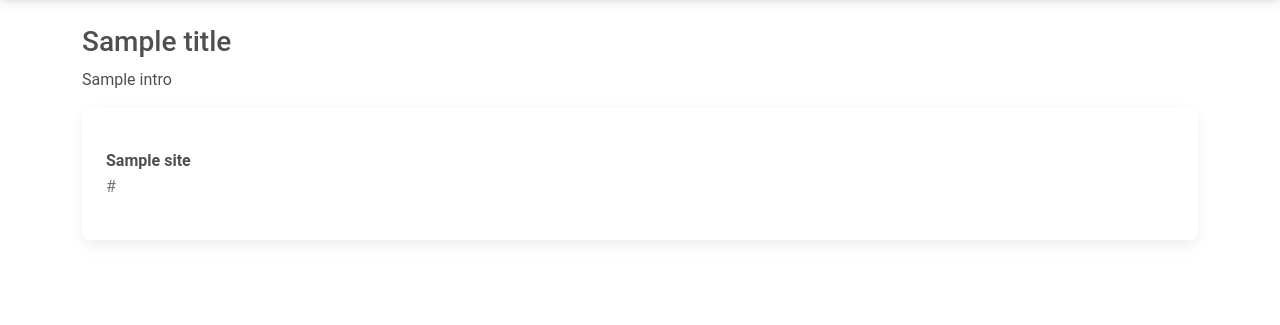
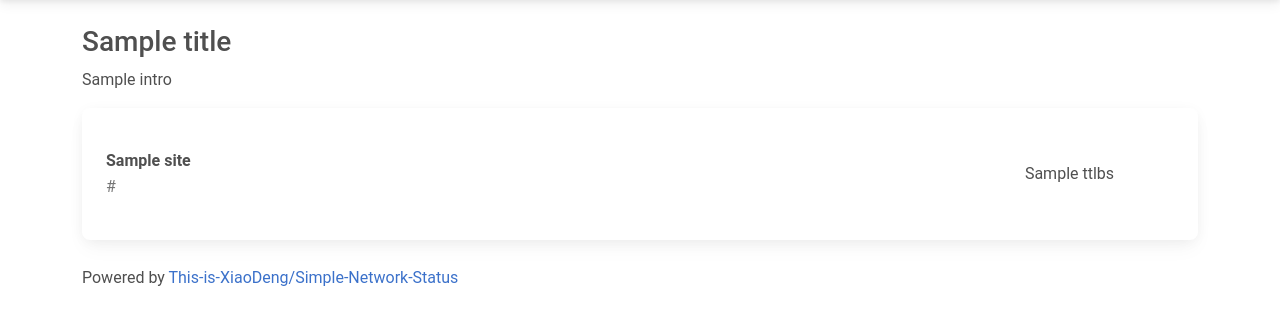
Before and after one commit to This-is-XiaoDeng/Simple-Network-Status, a Flask app: template templates/index.html in a window 1280 px wide. Shown: the part 59-384 px from the top of the page. Run offline with Flask 3, Linux system fonts and the light colour scheme; the template is opened without the code that fills it: most values are stand-ins (such as "Sample title", 1, 10 or a date in 2020).

Commit message:
添加状态：缓慢

```diff
--- a/app.py
+++ b/app.py
@@ -20,25 +20,31 @@
     data_update_at = time.time()
     length = 0
     for site in site_data:
+        # print("Getting", site["url"])
         try:
+            start_time = time.time()
             req = requests.get(site["url"])
+            ttlb = round(time.time() - start_time, 3)
         except:
             site_data[length].update({
                 "status": config["lang"]["status"]["error"],
-                "status_type": "danger"
+                "status_type": "danger",
+                "ttlb": "0.000"
             })
             length += 1
             continue
 
         if req.status_code == 200:
             site_data[length].update({
-                "status": config["lang"]["status"]["working"],
-                "status_type": "success"
+                "status": config["lang"]["status"]["working" if ttlb <= config["slow_ttlb"] else "slow"],
+                "status_type": "success" if ttlb <= config["slow_ttlb"] else "warning",
+                "ttlb": str(ttlb) + "0" * (len(str(ttlb).split(".")[-1]) - 3)
             })
         else:
             site_data[length].update({
                 "status": config["lang"]["status"]["error"],
-                "status_type": "danger"
+                "status_type": "danger",
+                "ttlb": 0.000
             })
 
         # 补全 Key
--- a/config.py
+++ b/config.py
@@ -14,11 +14,13 @@
     ],
     "refresh_interval": [900, 3600, 1800],
     "index_url": "/",
+    "slow_ttlb": 10,
     "site_list": [],
     "lang": {
         "status": {
             "working": "正常",
-            "error": "出错"
+            "error": "出错",
+            "slow": "缓慢"
         },
         "refresh": "<a href=\"/refresh\">（点此刷新）</a>"
     }
--- a/templates/index.html
+++ b/templates/index.html
@@ -12,10 +12,15 @@
           <div class="fw-bold">{{ site.name }}</div>
           <div class="text-muted">{% if site.display_url %}{{ site.display_url }}{% else %}{{ site.url }}{% endif %}</div>
         </div>
-        <span class="badge rounded-pill badge-{{ site.status_type }}">{{ site.status }}</span>
+        <span>
+          {{ site.ttlb }}s&nbsp;&nbsp;
+          <span class="badge rounded-pill badge-{{ site.status_type }}">{{ site.status }}</span>
+        </span>
       </li>
       {% endfor %}
     </ul>
   </div>
 </div>
+<br>
+<p>Powered by <a href="https://github.com/This-is-XiaoDeng/Simple-Network-Status">This-is-XiaoDeng/Simple-Network-Status</a></p>
 {% endblock %}
```
